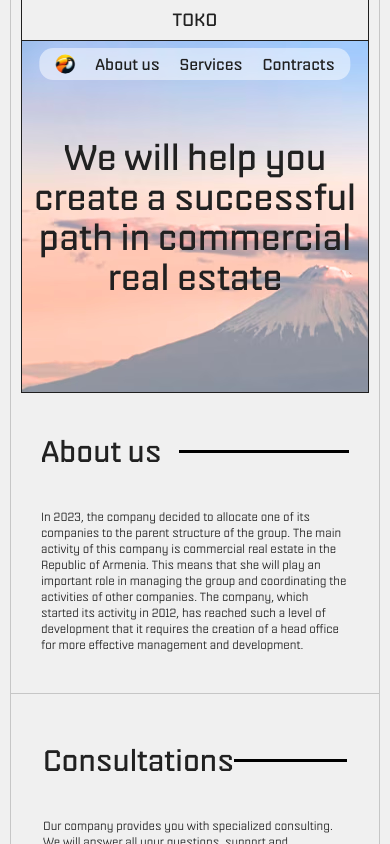
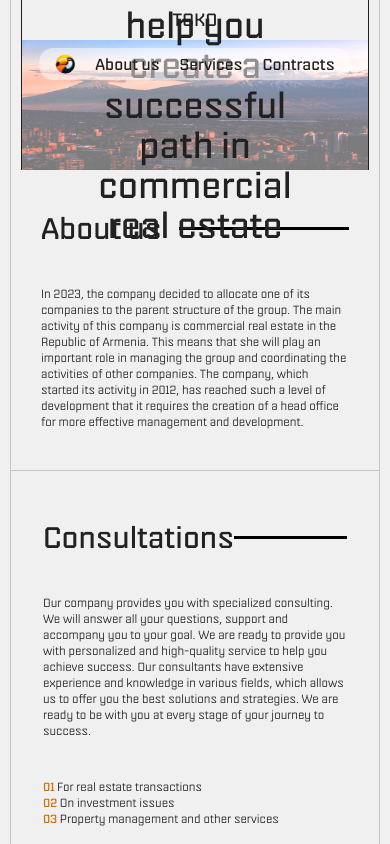
Before and after one commit to HzDev3628/toko-lia, a Next.js app: page / in a window 390 px wide. Shown: the top 844 px of the page. Built offline with nearby package versions, Linux system fonts and the light colour scheme.

Commit message:
fix: hero images & title

```diff
--- a/src/app/_widgets/header.tsx
+++ b/src/app/_widgets/header.tsx
@@ -4,7 +4,7 @@ import Link from 'next/link'
 
 export const Header = () => {
   return (
-    <header className="flex max-lg:h-6 flex-row w-max gap-5 lg:gap-24 items-center p-4 lg:px-4 sm:py-1.5 rounded-14 bg-[#ffffff]/50 absolute left-1/2 -translate-x-1/2 top-12">
+    <header className="flex max-lg:h-6 flex-row w-max gap-5 lg:gap-24 items-center p-4 lg:px-4 sm:py-1.5 rounded-14 bg-[#ffffff]/50 absolute left-1/2 -translate-x-1/2 top-12 z-50">
       <Image
         src="/logo-toko.png"
         alt="Logo"
--- a/src/app/about-us/page.tsx
+++ b/src/app/about-us/page.tsx
@@ -1,14 +1,25 @@
 'use client'
 import { DotLottieReact } from '@lottiefiles/dotlottie-react'
+import Image from 'next/image'
+import Link from 'next/link'
 
 export default function AboutUs() {
   return (
     <section className="flex flex-col w-full">
       <div className="flex flex-col w-full border-x border-border/20 px-2.5 lg:px-10">
         <div className="w-full flex flex-col items-center border-x">
-          <span className="text-lg my-1.5">TOKO</span>
-          <div className="w-full h-[253px] bg-[url('/about-us.png')] flex items-center justify-start text-4xl sm:text-6xl text-center border-y text-background px-20">
-            <span>ABOUT US</span>
+          <Link href={'/'} className="text-lg my-1.5">
+            TOKO
+          </Link>
+          <div className="w-full h-[130px] sm:h-[200px] lg:h-[353px] flex items-center justify-center text-4xl sm:text-6xl text-center border-y relative">
+            <Image
+              width={1440}
+              height={353}
+              className="w-full h-[130px] sm:h-[200px] lg:h-[353px]"
+              src={'/about-us.png'}
+              alt="Image Hero"
+            />
+            <span className="absolute left-20 text-background">ABOUT US</span>
           </div>
         </div>
 
--- a/src/app/contracts/page.tsx
+++ b/src/app/contracts/page.tsx
@@ -1,14 +1,25 @@
 'use client'
 import { DotLottieReact } from '@lottiefiles/dotlottie-react'
+import Image from 'next/image'
+import Link from 'next/link'
 
 export default function ContractsPage() {
   return (
     <section className="flex flex-col w-full">
       <div className="flex flex-col w-full border-x border-border/20 px-2.5 lg:px-10">
         <div className="w-full flex flex-col items-center border-x">
-          <span className="text-lg my-1.5">TOKO</span>
-          <div className="w-full h-[253px] bg-[url('/contracts.png')] flex items-center justify-start text-4xl sm:text-6xl text-center border-y text-[#F0F0F0] px-20 uppercase">
-            <span>Services</span>
+          <Link href={'/'} className="text-lg my-1.5">
+            TOKO
+          </Link>
+          <div className="w-full h-[130px] sm:h-[200px] lg:h-[353px] flex items-center justify-center text-4xl sm:text-6xl text-center border-y relative">
+            <Image
+              width={1440}
+              height={353}
+              className="w-full h-[130px] sm:h-[200px] lg:h-[353px]"
+              src={'/contracts.png'}
+              alt="Image Hero"
+            />
+            <span className="absolute left-20 text-background">CONTACTS</span>
           </div>
         </div>
 
--- a/src/app/page.tsx
+++ b/src/app/page.tsx
@@ -1,3 +1,4 @@
+import Image from 'next/image'
 import Link from 'next/link'
 
 export default function Home() {
@@ -5,9 +6,18 @@ export default function Home() {
     <section className="flex flex-col w-full border-x border-border/20">
       <div className="flex flex-col px-2.5 sm:px-10 gap-10">
         <div className="w-full flex flex-col items-center border-x">
-          <span className="text-lg my-1.5">TOKO</span>
-          <div className="w-full h-[353px] bg-[url('/main-page.avif')] flex items-center justify-center text-4xl sm:text-6xl text-center border-y">
-            <span>
+          <Link href="/" className="text-lg my-1.5">
+            TOKO
+          </Link>
+          <div className="w-full h-[130px] sm:h-[200px] lg:h-[353px]  flex items-center justify-center text-4xl sm:text-6xl text-center border-y relative z-0">
+            <Image
+              width={1440}
+              height={353}
+              className="w-full h-[130px] sm:h-[200px] lg:h-[353px]"
+              src={'/main-page.avif'}
+              alt="Image Hero"
+            />
+            <span className="absolute left-1/2 -translate-x-1/2 z-0">
               We will help you create a successful <br /> path in commercial
               real estate
             </span>
--- a/src/app/services/page.tsx
+++ b/src/app/services/page.tsx
@@ -1,15 +1,26 @@
 'use client'
 import { cn } from '@/lib/utils'
 import { DotLottieReact } from '@lottiefiles/dotlottie-react'
+import Image from 'next/image'
+import Link from 'next/link'
 
 export default function ServicesPage() {
   return (
     <section className="flex flex-col w-full">
       <div className="flex flex-col w-full border-x border-border/20 px-2.5 lg:px-10">
         <div className="w-full flex flex-col items-center border-x">
-          <span className="text-lg my-1.5">TOKO</span>
-          <div className="w-full h-[253px] bg-[url('/services.png')] flex items-center justify-start text-4xl sm:text-6xl text-center border-y text-[#F0F0F0] px-20 uppercase">
-            <span>Services</span>
+          <Link href={'/'} className="text-lg my-1.5">
+            TOKO
+          </Link>
+          <div className="w-full h-[130px] sm:h-[200px] lg:h-[353px]  flex items-center justify-center text-4xl sm:text-6xl text-center border-y relative">
+            <Image
+              width={1440}
+              height={353}
+              className="w-full h-[130px] sm:h-[200px] lg:h-[353px]"
+              src={'/services.png'}
+              alt="Image Hero"
+            />
+            <span className="absolute left-20 text-background">Services</span>
           </div>
         </div>
 
```
